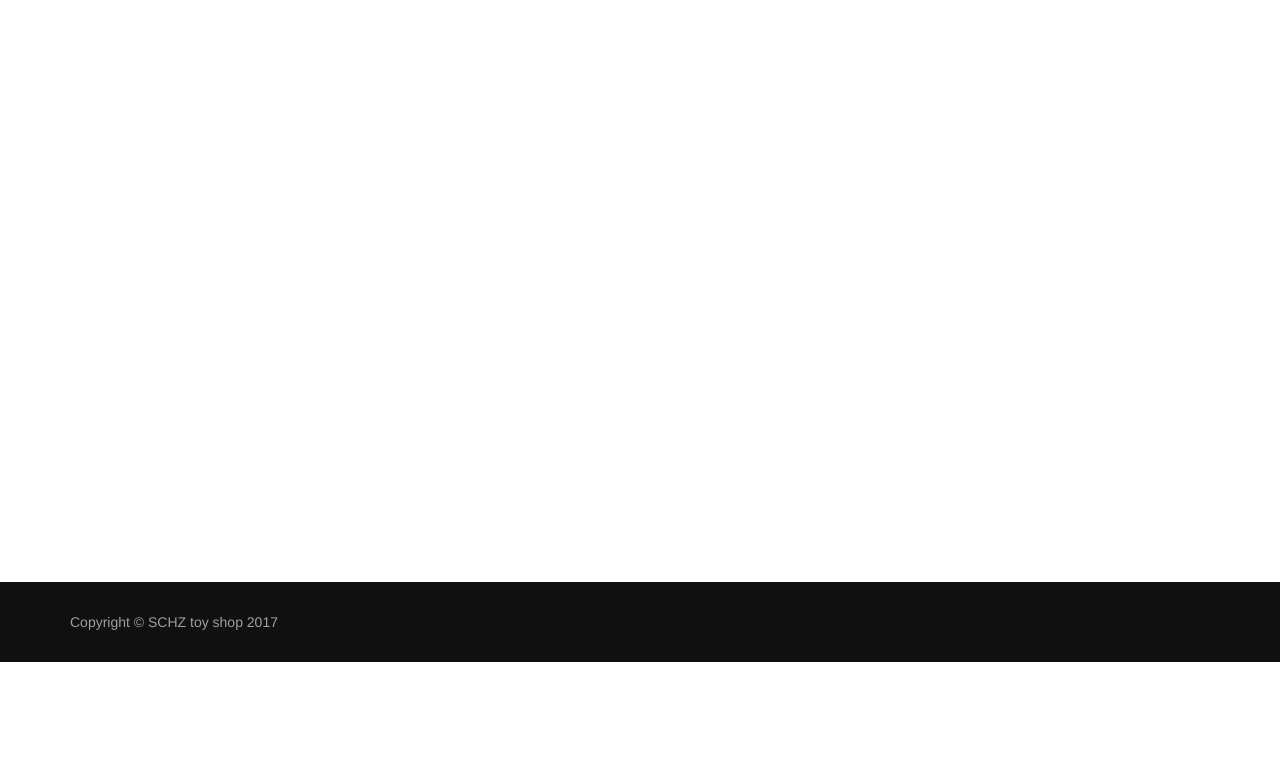
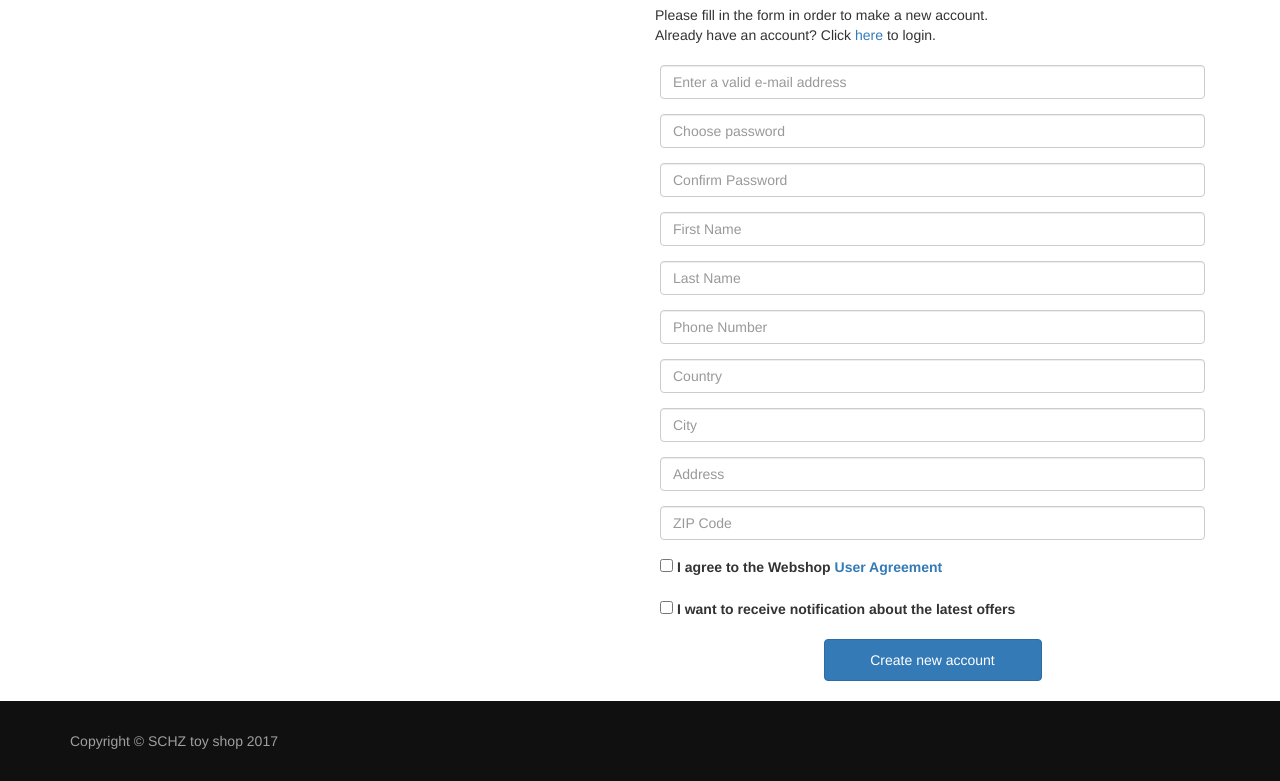
Before and after one commit to czroland/webshop, a website: page frontend/app/index.html at #/signup in a window 1280 px wide. Shown: the part 138-919 px from the top of the page. Before the commit the page ends 800 px from the top, so only its background shows below. Drawn offline with nearby package versions, Linux system fonts and the light colour scheme; some packages are replaced by stand-ins of ours; files that its build step writes are made by us from their sources.

Commit message:
Created registration page and minor fixes in profile page

```diff
--- a/frontend/app/index.html
+++ b/frontend/app/index.html
@@ -35,7 +35,7 @@
             </div>
             <div class="collapse navbar-collapse" id="navbar">
                 <ul class="nav navbar-nav navbar-right">
-                    <li><a href="/#"><i class="glyphicon glyphicon-user"></i> Sign Up</a></li>
+                    <li><a href="#/signup"><i class="glyphicon glyphicon-user"></i> Sign Up</a></li>
                     <li><a href="#/login"><i class="glyphicon glyphicon-log-in"></i> Log In</a></li>
                     <li><a href="#/profile"><i class="glyphicon glyphicon-edit"></i> Profile</a></li>
                     <li><a href="/#"><i class="glyphicon glyphicon-shopping-cart"></i> Cart</a></li>
--- a/frontend/app/script/routing.js
+++ b/frontend/app/script/routing.js
@@ -6,6 +6,9 @@
                 .when('/', {
                     templateUrl: 'templates/main.html',
                     controller: 'mainController'
+                })
+                .when('/signup', {
+                    templateUrl: 'templates/signupPage.html'
                 })
                 .when('/login', {
                     templateUrl: 'templates/loginPage.html',
--- a/frontend/app/scss/index.scss
+++ b/frontend/app/scss/index.scss
@@ -87,12 +87,12 @@ footer {
     }
 }
 
-#editHeading, #purchaseHistory {
+#editHeading, #purchaseHistory, #signupHeading {
     font-size: 30px;
     margin: 15px;
 }
 
-#editForm {
+#editForm, #regForm {
     margin: 20px;
 
     input.ng-invalid {
@@ -105,11 +105,21 @@ footer {
         text-align: center;
         margin-top: 5px;
     }
+    #submitButton {
 
-    button {
-        width: 40%;
-        padding: 10px;
-        margin: 0 15%;
+        text-align: center;
+
+        button {
+            width: 40%;
+            padding: 10px;
+            margin: 0 15%;
+        }
+    }
+}
+
+.col-md-offset-6 {
+    > div, label {
+        margin-left: 15px;
     }
 }
 
--- /dev/null
+++ b/frontend/app/templates/signupPage.html
@@ -0,0 +1,95 @@
+<div class="container">
+    <div class="row">
+        <div class="col-md-offset-6">
+            <div id="signupHeading">Sign Up</div>
+            <div>Please fill in the form in order to make a new account.</div>
+            <div>Already have an account? Click <a href="#/login">here</a> to login.</div>
+            <form name="regForm" id="regForm" novalidate>
+                <div class="form-group row">
+                    <div class="col-md-12">
+                        <input placeholder="Enter a valid e-mail address" name="emailInput" class="form-control"
+                               type="email"
+                               ng-model="mail">
+                        <span class="warn" ng-show="regForm.emailInput.$invalid">Entered e-mail is incorrect</span>
+                    </div>
+                </div>
+                <div class="form-group row">
+                    <div class="col-md-12">
+                        <input placeholder="Choose password" name="passw" class="form-control" type="password"
+                               ng-minlength="6"
+                               ng-model="passw">
+                        <span class="warn" ng-show="regForm.passw.$invalid">Entered password is incorrect<br>You need to choose at least 6 characters</span>
+                    </div>
+                </div>
+                <div class="form-group row">
+                    <div class="col-md-12">
+                        <input placeholder="Confirm Password" name="passwconf" class="form-control" type="password"
+                               ng-minlength="6" ng-model="passwconf" ng-pattern="passw">
+                        <span class="warn" ng-show="regForm.passw.$valid && regForm.passwconf.$error.pattern">Passwords do not match</span>
+                    </div>
+                </div>
+                <div class="form-group row">
+                    <div class="col-md-12">
+                        <input placeholder="First Name" name="fname" class="form-control" type="text" ng-model="fname"
+                               pattern="[A-Z][a-z]+">
+                        <span class="warn" ng-show="regForm.fname.$invalid">Entered name is incorrect</span>
+                    </div>
+                </div>
+                <div class="form-group row">
+                    <div class="col-md-12">
+                        <input placeholder="Last Name" name="lname" class="form-control" type="text" ng-model="lname"
+                               pattern="[A-Z][a-z]+">
+                        <span class="warn" ng-show="regForm.lname.$invalid">Entered name is incorrect</span>
+                    </div>
+                </div>
+                <div class="form-group row">
+                    <div class="col-md-12">
+                        <input placeholder="Phone Number" name="phone" class="form-control" type="tel" ng-model="phone"
+                               pattern="[0-9]+">
+                        <span class="warn" ng-show="regForm.phone.$invalid">Entered phone number is incorrect</span>
+                    </div>
+                </div>
+                <div class="form-group row">
+                    <div class="col-md-12">
+                        <input placeholder="Country" name="country" class="form-control" type="text" ng-model="country"
+                               pattern="[A-Z][a-z]+">
+                        <span class="warn" ng-show="regForm.country.$invalid">Entered country is incorrect</span>
+                    </div>
+                </div>
+                <div class="form-group row">
+                    <div class="col-md-12">
+                        <input placeholder="City" name="city" class="form-control" type="text" ng-model="city"
+                               pattern="[A-Z][a-z]+">
+                        <span class="warn" ng-show="regForm.city.$invalid">Entered city is incorrect</span>
+                    </div>
+                </div>
+                <div class="form-group row">
+                    <div class="col-md-12">
+                        <input placeholder="Address" name="address" class="form-control" type="text" ng-model="address"
+                               pattern="[A-Z][a-z]+[' ']{1}[a-z]+[' ']{1}[0-9]+">
+                        <span class="warn" ng-show="regForm.address.$invalid">Entered address is incorrect</span>
+                    </div>
+                </div>
+                <div class="form-group row">
+                    <div class="col-md-12">
+                        <input placeholder="ZIP Code" name="zip" class="form-control" type="text" ng-model="zip"
+                               pattern="[0-9]+">
+                        <span class="warn" ng-show="regForm.zip.$invalid">Entered ZIP Code is incorrect</span>
+                    </div>
+                </div>
+                <div class="form-group row">
+                    <label for="terms"><input type="checkbox" id="terms">
+                        I agree to the Webshop <a href="/#">User
+                            Agreement</a></label>
+                </div>
+                <div class="form-group row">
+                    <label for="newsletter"><input type="checkbox" id="newsletter">
+                        I want to receive notification about the latest offers</label>
+                </div>
+                <div id="submitButton">
+                    <button type="submit" class="btn btn-primary">Create new account</button>
+                </div>
+            </form>
+        </div>
+    </div>
+</div>
```
Also changed, not shown: frontend/app/templates/userProfile.html (+13 -11 lines).
